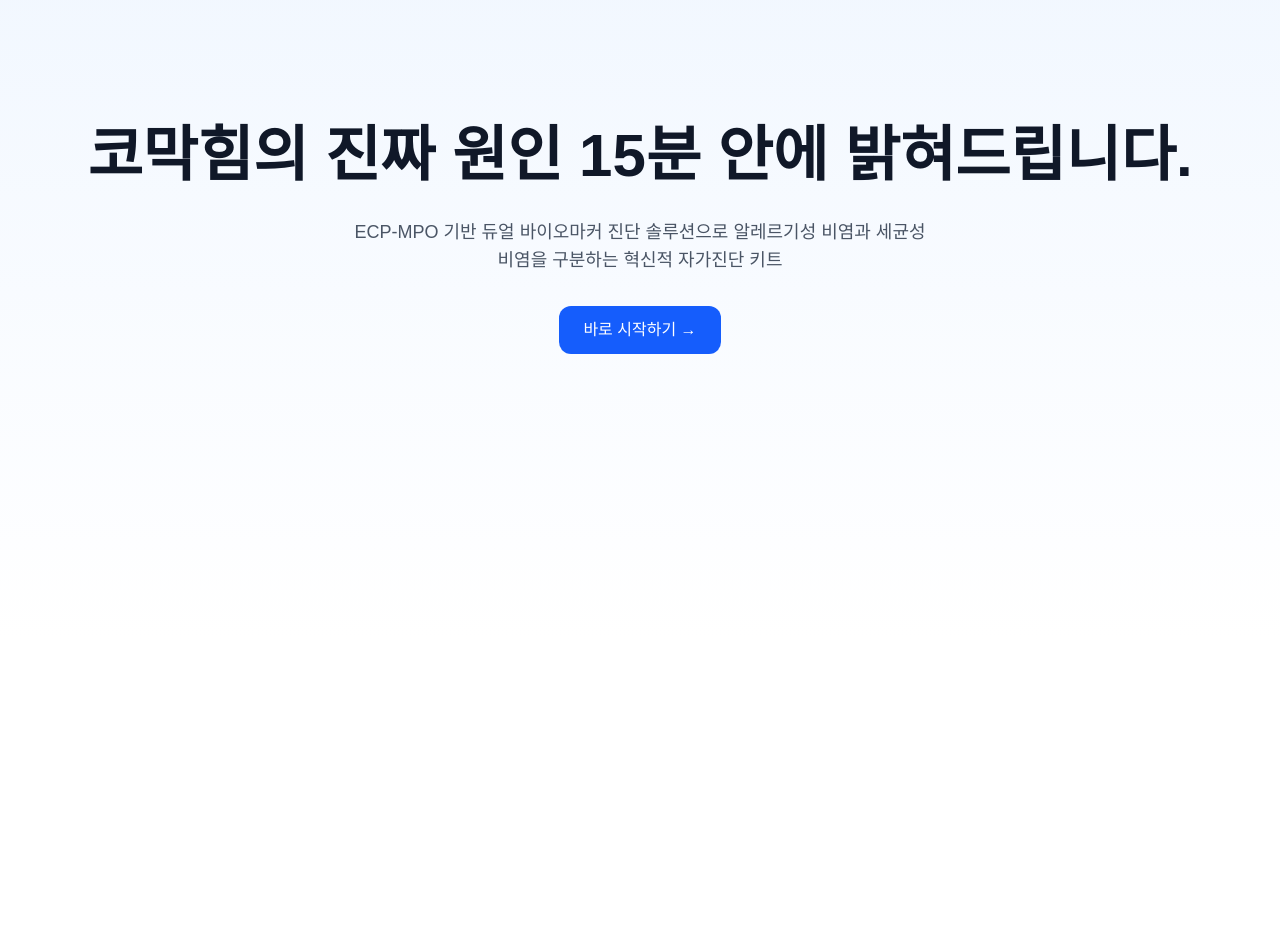
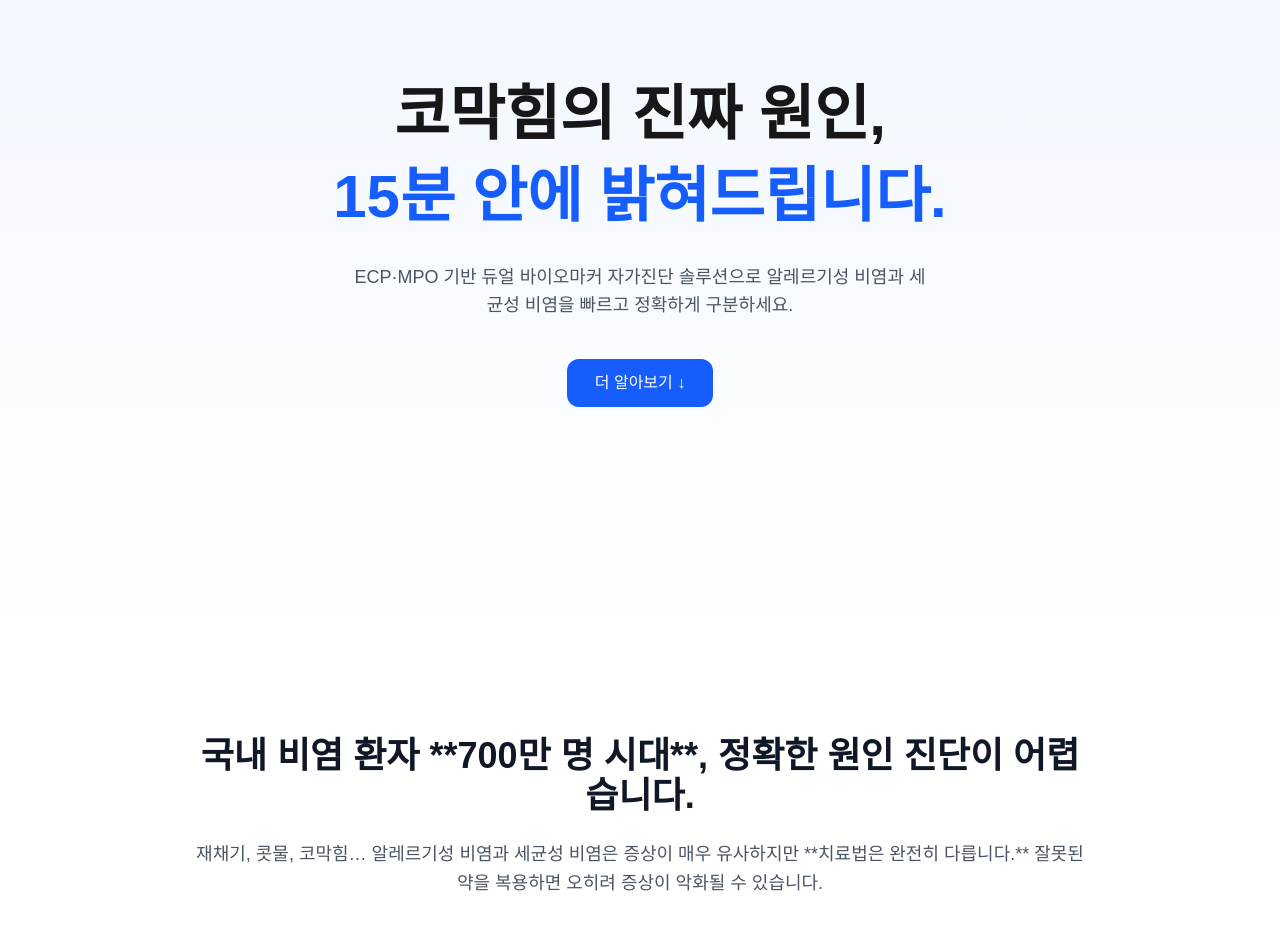
Before and after one commit to syeonu2323-ship-it/promo-site, a Next.js app: page / in a window 1280 px wide. Shown: the part 160-1090 px from the top of the page. Before the commit the page ends 800 px from the top, so only its background shows below. Built offline with nearby package versions, Linux system fonts and the light colour scheme.

Commit message:
add intro animated page

```diff
--- /dev/null
+++ b/app/components/Hero.tsx
@@ -0,0 +1,39 @@
+"use client";
+import { useEffect, useState } from "react";
+
+export default function Hero() {
+  const [show, setShow] = useState(false);
+
+  useEffect(() => {
+    const t = setTimeout(() => setShow(true), 200);
+    return () => clearTimeout(t);
+  }, []);
+
+  return (
+    <section className="flex flex-col items-center justify-center min-h-screen bg-gradient-to-b from-blue-50 to-white px-6">
+
+      <h1
+        className={`
+          text-4xl md:text-6xl font-extrabold text-center leading-snug transition-all duration-[1200ms]
+          ${show ? "opacity-100 translate-y-0" : "opacity-0 translate-y-4"}
+        `}
+      >
+        코막힘의 진짜 원인,
+        <br />
+        <span className="text-blue-600">15분 안에 밝혀드립니다.</span>
+      </h1>
+
+      <p className="text-gray-600 max-w-xl text-center mt-6 text-lg">
+        ECP·MPO 기반 듀얼 바이오마커 자가진단 솔루션으로
+        알레르기성 비염과 세균성 비염을 빠르고 정확하게 구분하세요.
+      </p>
+
+      <a
+        href="#problem"
+        className="mt-10 bg-blue-600 text-white px-7 py-3 rounded-xl font-medium hover:bg-blue-700 transition"
+      >
+        더 알아보기 ↓
+      </a>
+    </section>
+  );
+}
--- /dev/null
+++ b/app/components/Problem.tsx
@@ -0,0 +1,21 @@
+export default function Problem() {
+  return (
+    <section id="problem" className="py-24 bg-white text-gray-900 px-6">
+      <div className="max-w-4xl mx-auto text-center">
+
+        <h2 className="text-3xl md:text-4xl font-bold mb-6">
+          국내 비염 환자 **700만 명 시대**,
+          정확한 원인 진단이 어렵습니다.
+        </h2>
+
+        <p className="text-lg text-gray-600 leading-relaxed">
+          재채기, 콧물, 코막힘…
+          알레르기성 비염과 세균성 비염은 증상이 매우 유사하지만
+          **치료법은 완전히 다릅니다.**
+          잘못된 약을 복용하면 오히려 증상이 악화될 수 있습니다.
+        </p>
+
+      </div>
+    </section>
+  );
+}
--- a/app/page.tsx
+++ b/app/page.tsx
@@ -1,44 +1,13 @@
 "use client";
-import { useEffect, useState } from "react";
+
+import Hero from "./components/Hero";
+import Problem from "./components/Problem";
 
 export default function Home() {
-  const [show, setShow] = useState(false);
-
-  useEffect(() => {
-    const timer = setTimeout(() => setShow(true), 200);
-    return () => clearTimeout(timer);
-  }, []);
-
   return (
-    <main className="flex flex-col items-center justify-center min-h-screen bg-gradient-to-b from-blue-50 to-white text-gray-900 px-6">
-
-      {/* 애니메이션 문구 */}
-      <h1
-        className={`
-          text-4xl md:text-6xl font-extrabold mb-8 text-center transition-all duration-[1200ms]
-          ${show ? "opacity-100 scale-100" : "opacity-0 scale-95"}
-        `}
-      >
-        코막힘의 진짜 원인 15분 안에 밝혀드립니다.
-      </h1>
-
-      {/* 설명문구 */}
-      <p className="text-base md:text-lg text-gray-600 max-w-xl text-center mb-8">
-        ECP-MPO 기반 듀얼 바이오마커 진단 솔루션으로
-        알레르기성 비염과 세균성 비염을 구분하는 혁신적 자가진단 키트
-      </p>
-
-      {/* 버튼 */}
-      <div className="flex gap-4">
-        <a
-  href="/intro"
-  className="bg-blue-600 text-white px-6 py-3 rounded-xl hover:bg-blue-700 transition"
->
-  바로 시작하기 →
-</a>
-
-      </div>
-
+    <main className="w-full">
+      <Hero />
+      <Problem />
     </main>
   );
 }
```
